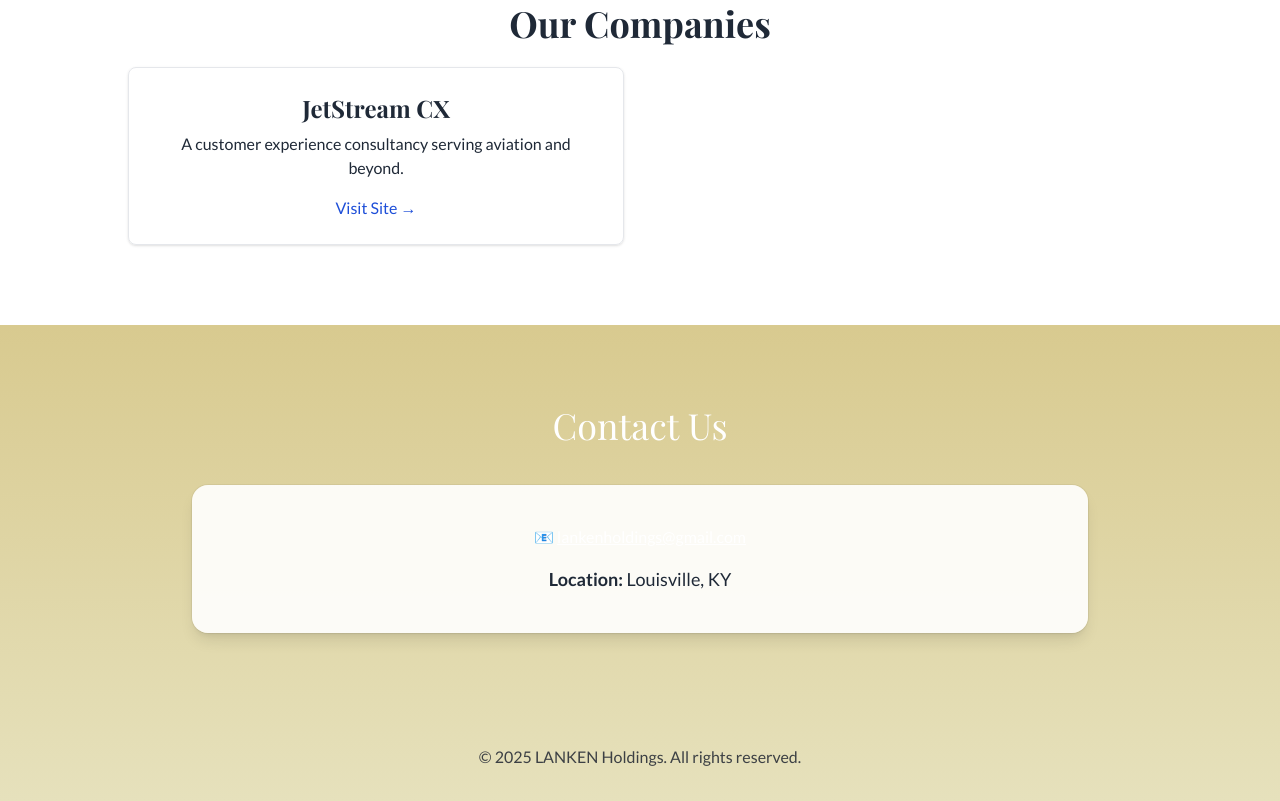
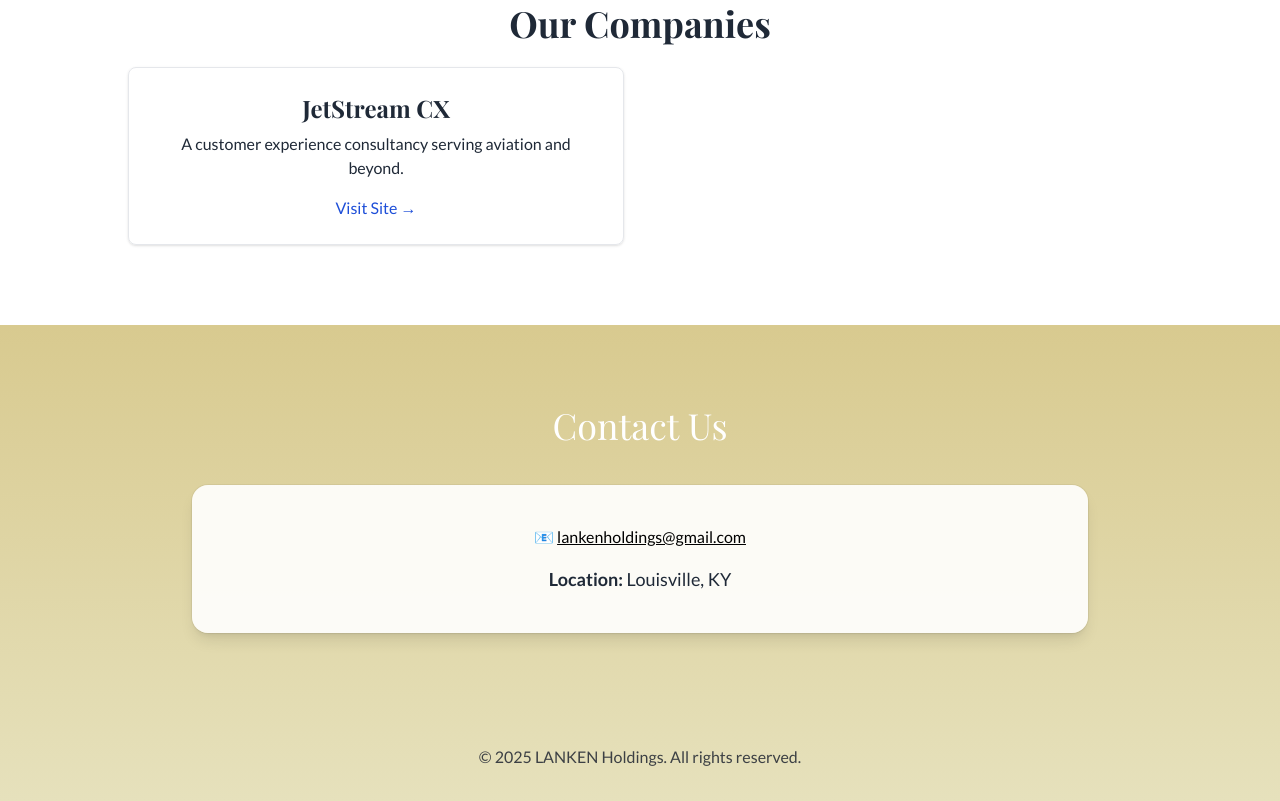
Before and after one commit to lankenholdings-stack/lanken-holdings-site, a plain HTML site: page index.html in a window 1280 px wide. Shown: the part 1345-2146 px from the top of the page. Drawn offline with nearby package versions, Linux system fonts and the light colour scheme.

Commit message:
Update index.html

```diff
--- a/index.html
+++ b/index.html
@@ -114,7 +114,7 @@
       <h2 class="text-4xl text-white mb-10">Contact Us</h2>
       <div class="bg-white/90 rounded-2xl p-8 md:p-10 shadow-lg ring-1 ring-black/5 space-y-4">
         <p class="mb-2">
-  📧 <a href="mailto:lankenholdings@gmail.com" class="text-white underline hover:text-gray-200">
+  📧 <a href="mailto:lankenholdings@gmail.com" class="text-black underline hover:text-gray-200">
     lankenholdings@gmail.com
   </a>
 </p>
```
